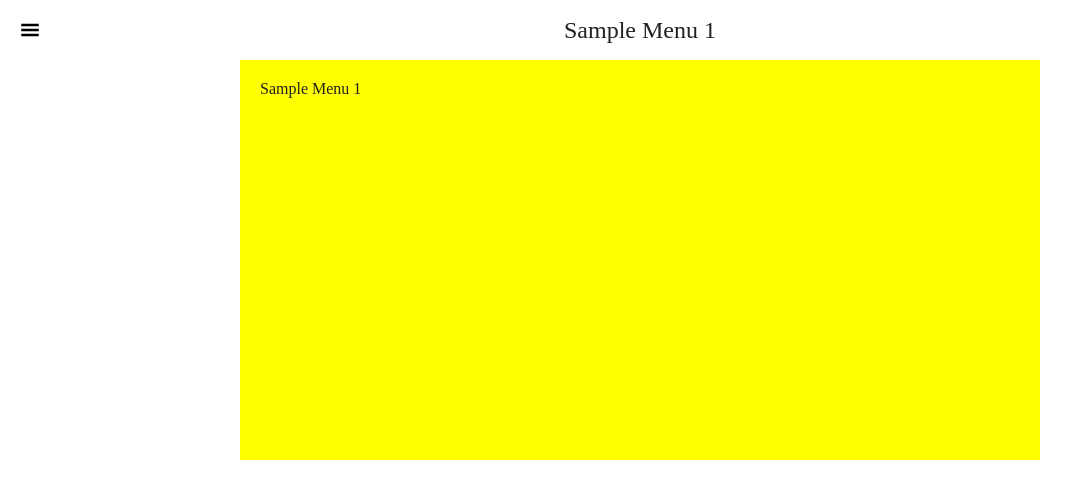
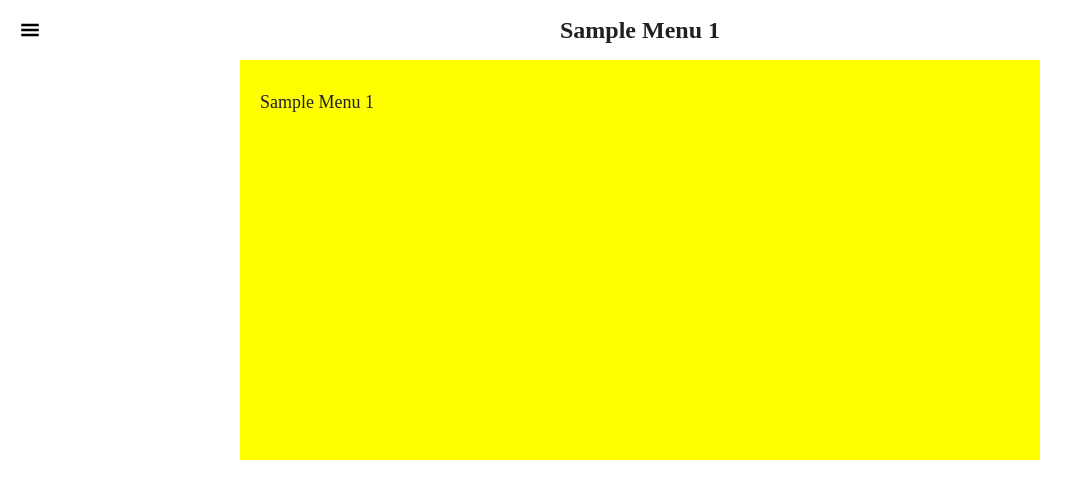
Before and after one commit to yanggun7201/bank-card-registration-form, a React (Create React App) app: page /menu1 in a window 1280 px wide. Shown: the top 498 px of the page, without its empty margins (0-1082 px from the left). Built offline with nearby package versions, Linux system fonts and the light colour scheme.

Commit message:
Add ContentTitle and tweak Title

```diff
--- /dev/null
+++ b/src/components/layouts/ContentTitle.tsx
@@ -0,0 +1,17 @@
+import React, { memo } from 'react';
+import { css } from "@emotion/react";
+
+type Props = {
+    children: React.ReactNode,
+}
+
+const ContentTitle: React.FC<Props> = ({ children }) => (
+    <h1 css={contentTitleStyle}>{children}</h1>
+);
+
+export default memo(ContentTitle);
+
+const contentTitleStyle = css`
+    font-size: 18px;
+    font-weight: 500;
+`;
--- a/src/components/layouts/Title.tsx
+++ b/src/components/layouts/Title.tsx
@@ -7,7 +7,7 @@ type Props = {
 }
 
 const Title: React.FC<Props> = ({ children }) => (
-    <div css={titleStyle}>{children}</div>
+    <h1 css={titleStyle}>{children}</h1>
 );
 
 export default memo(Title);
@@ -20,4 +20,5 @@ const titleStyle = (theme: Theme) => css`
     align-items: center;
     font-size: 24px;
     line-height: 24px;
+    margin: 0;
 `;
--- a/src/pages/Menu1/index.tsx
+++ b/src/pages/Menu1/index.tsx
@@ -2,12 +2,13 @@ import React from 'react';
 import Container from "../../components/layouts/Container";
 import Title from "../../components/layouts/Title";
 import Content from "../../components/layouts/Content";
+import ContentTitle from "../../components/layouts/ContentTitle";
 
 const Menu1: React.FC = () => (
     <Container>
         <Title>Sample Menu 1</Title>
         <Content>
-            <div>Sample Menu 1</div>
+            <ContentTitle>Sample Menu 1</ContentTitle>
         </Content>
     </Container>
 );
--- a/src/pages/Menu2/index.tsx
+++ b/src/pages/Menu2/index.tsx
@@ -2,12 +2,13 @@ import React from 'react';
 import Container from "../../components/layouts/Container";
 import Title from "../../components/layouts/Title";
 import Content from "../../components/layouts/Content";
+import ContentTitle from "../../components/layouts/ContentTitle";
 
 const Menu2: React.FC = () => (
     <Container>
-        <Title>Sample Menu 1</Title>
+        <Title>Sample Menu 2</Title>
         <Content>
-            <div>Sample Menu 1</div>
+            <ContentTitle>Sample Menu 2</ContentTitle>
         </Content>
     </Container>
 );
--- a/src/pages/RegisterCardForm/index.tsx
+++ b/src/pages/RegisterCardForm/index.tsx
@@ -4,6 +4,7 @@ import { currentUserInfoQuery } from "../../store/store";
 import Title from "../../components/layouts/Title";
 import Container from "../../components/layouts/Container";
 import Content from "../../components/layouts/Content";
+import ContentTitle from "../../components/layouts/ContentTitle";
 
 const RegisterCardForm: React.FC = () => {
     const currentUser = useRecoilValue(currentUserInfoQuery);
@@ -12,7 +13,7 @@ const RegisterCardForm: React.FC = () => {
         <Container>
             <Title>Register card form</Title>
             <Content>
-                <div>Welcome {currentUser?.firstName}</div>
+                <ContentTitle>Welcome {currentUser?.firstName}</ContentTitle>
             </Content>
         </Container>
     );
```
